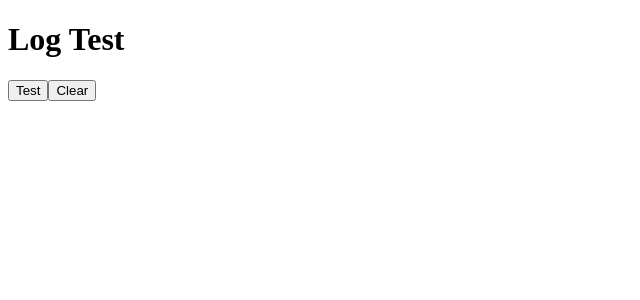
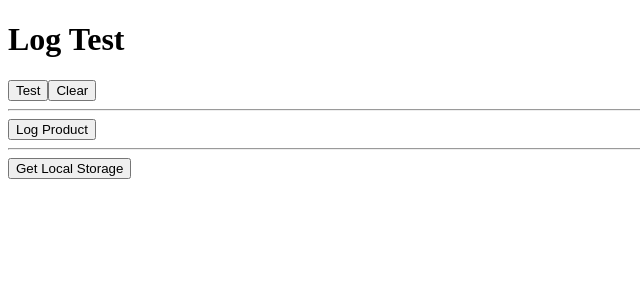
Before and after one commit to ozgursarikamis/angular-pro, an Angular app: page / in a window 1280 px wide. Shown: the top 300 px of the page, without its empty margins (0-640 px from the left). Built offline with nearby package versions, Linux system fonts and the light colour scheme.

Commit message:
get from localstorage

```diff
--- a/src/app/log-test/log-test.component.html
+++ b/src/app/log-test/log-test.component.html
@@ -1,2 +1,13 @@
 <button (click)="testlog()"> Test </button>
 <button (click)="clearLog()"> Clear </button>
+
+<hr />
+<button (click)="productLog()"> Log Product </button>
+<hr />
+<button (click)="getLocalStorage()"> Get Local Storage </button>
+
+<ul>
+  <li *ngFor="let log of logEntries">
+    {{ log.message }}
+  </li>
+</ul>
--- a/src/app/log-test/log-test.component.ts
+++ b/src/app/log-test/log-test.component.ts
@@ -1,19 +1,39 @@
 import { Component, OnInit } from '@angular/core';
-import { LogService } from '../shared/log.service';
-
+import { LogService, } from '../shared/log.service';
+import { Product } from "./product";
+import { LogEntry } from '../shared/log.entry';
+import { LocalStorage } from '../shared/loggers/log.localstorage';
 @Component({
   selector: 'app-log-test',
   templateUrl: './log-test.component.html',
   styleUrls: ['./log-test.component.scss']
 })
 export class LogTestComponent implements OnInit {
+  logEntries: LogEntry[];
+
   constructor(private logService: LogService){ }
   ngOnInit(): void { }
   testlog(): void {
     this.logService.log('Test the log method', "Paul", "John", 2, 3);
   }
 
+  getLocalStorage(): void {
+    const temp = this.logService.publishers.find(p => p.constructor.name === 'LocalStorage');
+    if (temp) {
+      let local = temp as LocalStorage;
+      local.getAll().subscribe(response => this.logEntries = response);
+    }
+  }
   clearLog(): void {
     this.logService.clear();
   }
+  productLog(): void {
+    let product: Product = new Product();
+    product.id = 1;
+    product.name = 'A New Product';
+    product.introductionDate = new Date();
+    product.price = 10;
+    product.url = 'www.fairwaytech.com';
+    this.logService.log('this is a product object', product);
+  }
 }
--- /dev/null
+++ b/src/app/log-test/product.ts
@@ -0,0 +1,7 @@
+export class Product {
+  id: number;
+  name: string;
+  introductionDate: Date;
+  price: number;
+  url: string;
+}
--- a/src/app/shared/loggers/log.localstorage.ts
+++ b/src/app/shared/loggers/log.localstorage.ts
@@ -1,6 +1,7 @@
 import { LogPublisher } from '../log.publisher'
 import { LogEntry } from '../log.entry';
 import { Observable, of } from 'rxjs';
+import { Lexer } from '@angular/compiler';
 
 export class LocalStorage extends LogPublisher {
   constructor() {
@@ -19,6 +20,12 @@ export class LocalStorage extends LogPublisher {
     }
     return of(ret);
   }
+
+  getAll(): Observable<LogEntry[]> {
+    let values: LogEntry[];
+    values = JSON.parse(localStorage.getItem(this.location)) || [];
+    return of(values);
+  }
   clear(): Observable<boolean> {
     localStorage.removeItem(this.location);
     return of(true);
```
